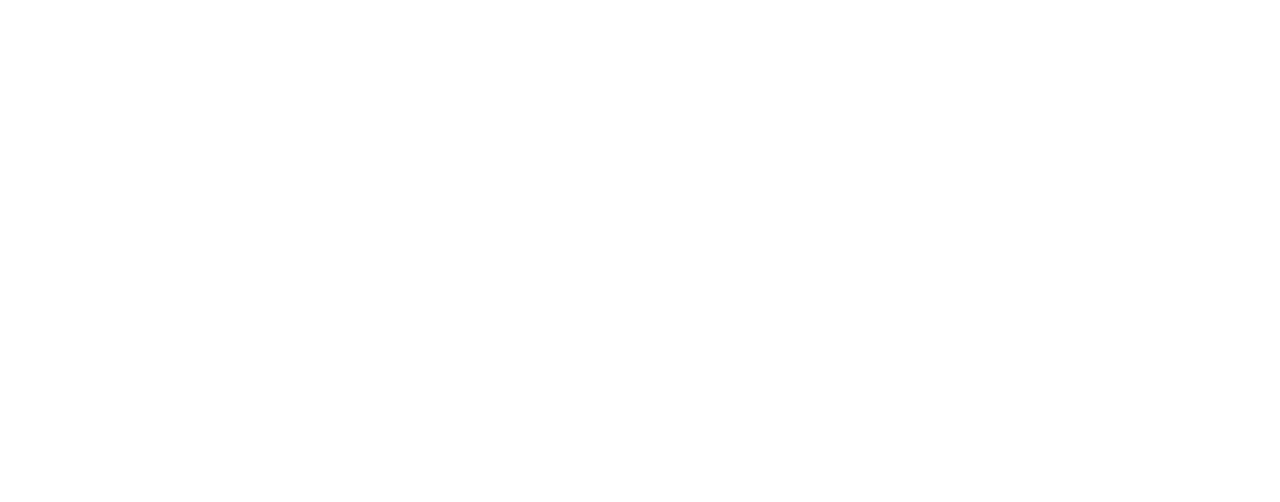
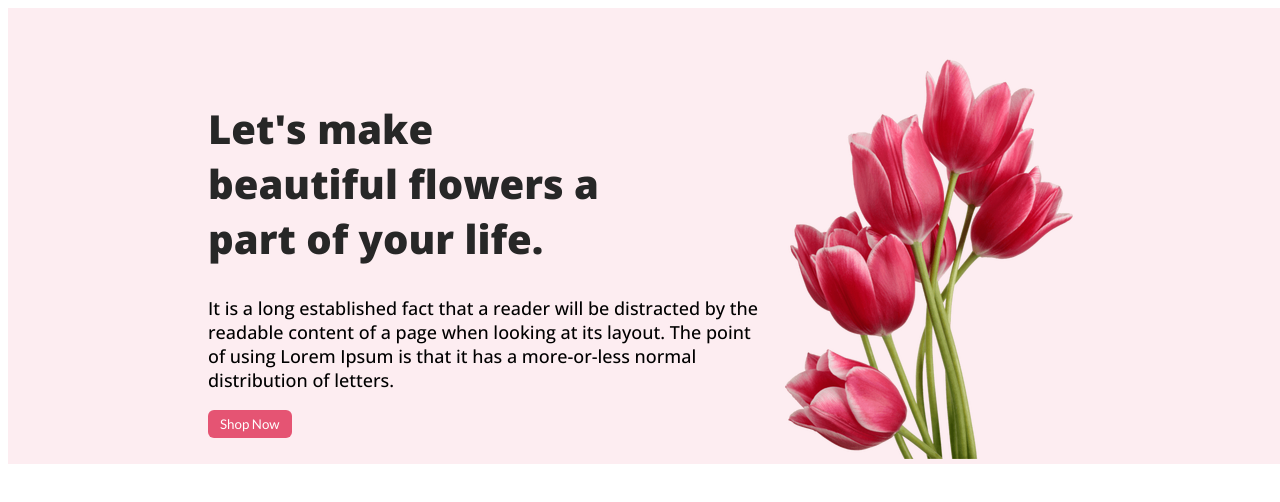
Before and after one commit to lopachak7/assignment-one, a plain HTML site: page index.html in a window 1280 px wide. Drawn offline with nearby package versions, Linux system fonts and the light colour scheme.

Commit message:
banner section completed

```diff
--- a/index.html
+++ b/index.html
@@ -1,11 +1,37 @@
 <!DOCTYPE html>
 <html lang="en">
+
 <head>
     <meta charset="UTF-8">
     <meta name="viewport" content="width=device-width, initial-scale=1.0">
     <title>Flower Shop</title>
+    <link rel="stylesheet" href="styles/flower.css">
+    <style>
+        @import url('https://fonts.googleapis.com/css2?family=Lato&family=Open+Sans:ital,wght@0,500;0,800;1,500&display=swap');
+        </style>
+        <link rel="preconnect" href="https://fonts.googleapis.com">
+        <link rel="preconnect" href="https://fonts.gstatic.com" crossorigin>
+        <link href="https://fonts.googleapis.com/css2?family=Lato&family=Open+Sans:ital,wght@0,500;0,800;1,500&display=swap" rel="stylesheet">
 </head>
+
 <body>
+    <header class="header">
+        <div class="banner">
+            <div class="banner-text">
+                <h5 class="banner-heading">Let's make <br>
+                    beautiful flowers a <br> part of your life.</h5>
+                <p class="banner-doc">It is a long established fact that a reader will be distracted by the readable content of a page when
+                    looking at its layout. The point of using Lorem Ipsum is that it has a more-or-less normal
+                    distribution of letters.</p>
+                <button class="btn-primary">Shop Now</button>
+            </div>
+            <div class="profile-pic">
+                <img  src="images/rsz_pngwing_10.png" alt="">
+            </div>
+        </div>
+
+    </header>
 
 </body>
+
 </html>
--- /dev/null
+++ b/styles/flower.css
@@ -0,0 +1,70 @@
+body {
+    width: 100%;
+    font-family: 'Lato', sans-serif;
+    font-family: 'Open Sans', sans-serif;
+}
+
+.header {
+    /* width: 1920px; */
+    /* height: 850px; */
+    background-color:rgba(229, 84, 115, 0.10);
+
+}
+
+.banner {
+    /* padding-bottom: 50px; */
+    padding-right: 200px;
+    padding-left: 200px;
+    padding-bottom: 0px;
+    display: flex;
+
+
+
+}
+
+.banner-text {
+    text-align: left;
+    /* padding-top: 100px; */
+    align-content: center;
+
+
+
+
+}
+
+.profile-pic {
+    width: 635px;
+    padding-top: 50px;
+    padding-bottom: 0px;
+
+
+}
+
+
+.banner-heading {
+    font-size: 40px;
+font-style: normal;
+font-weight: 800;
+margin-bottom: 0px;
+color: #272727;
+}
+
+.banner-doc {
+    font-size: 18px;
+font-style: normal;
+font-weight: 400;
+margin-top: 30px;
+}
+
+.btn-primary {
+    color: #FFF;
+font-family: Lato;
+padding-top: 6px;
+padding-right: 12px;
+padding-bottom: 6px;
+padding-left: 12px;
+
+border: none;
+border-radius: 6px;
+background: #E55473;
+}
```
Also changed, not shown: images/rsz_pngwing_10.png (added), images/rsz_pngwing_500.png (added), images/rsz_pngwing_70.png (added).
